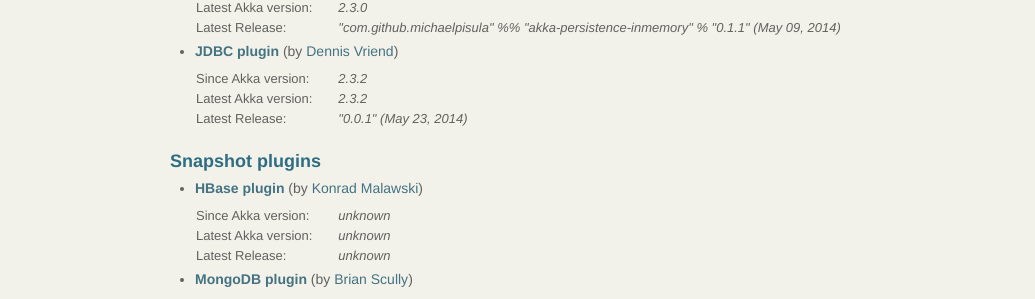
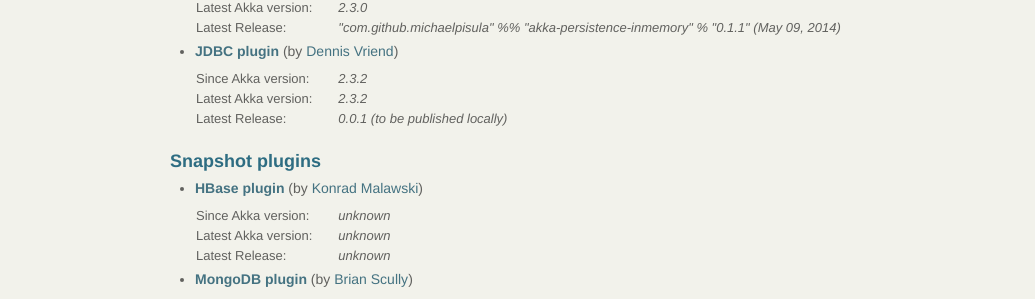
Before and after one commit to raboof/akka.github.com, a Jekyll site: the page built from community/index.md, in a window 1280 px wide and 900 px high, scrolled down 4093 px. Shown: the part 149-448 px from the top of the window, without its empty margins (0-1035 px from the left). Built offline with Jekyll 4.4.1, drawn with Linux system fonts in a browser that asks for light colours.

Commit message:
Update index.md

```diff
--- a/community/index.md
+++ b/community/index.md
@@ -352,7 +352,7 @@
   <table class="stats">
   <tr><td>Since Akka version:</td><td>2.3.2</td></tr>
   <tr><td>Latest Akka version:</td><td>2.3.2</td></tr>
-  <tr><td>Latest Release:</td><td>"0.0.1" (May 23, 2014)</td></tr>
+  <tr><td>Latest Release:</td><td>0.0.1 (to be published locally)</td></tr>
   </table>
 
 ### Snapshot plugins
```
